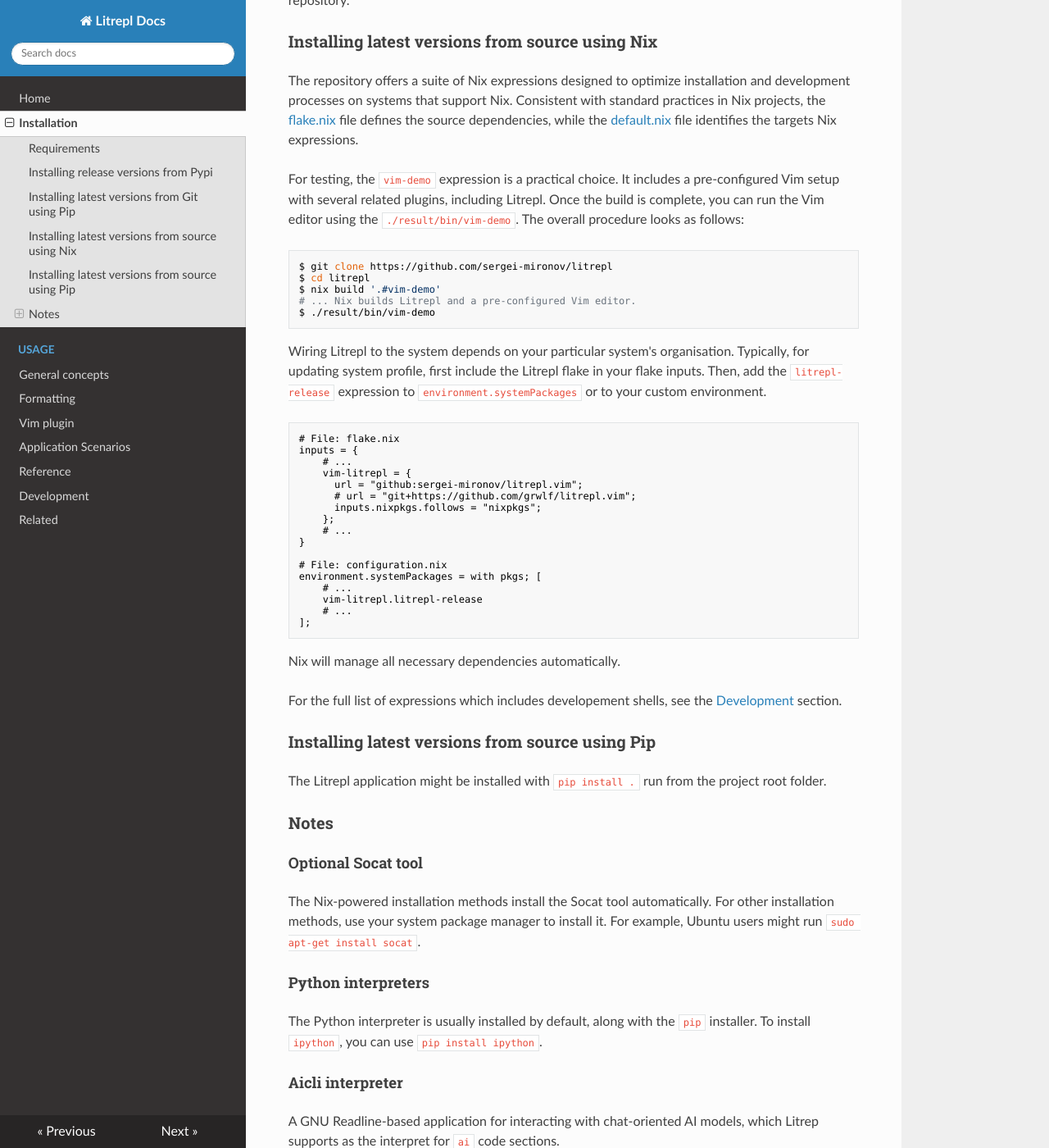
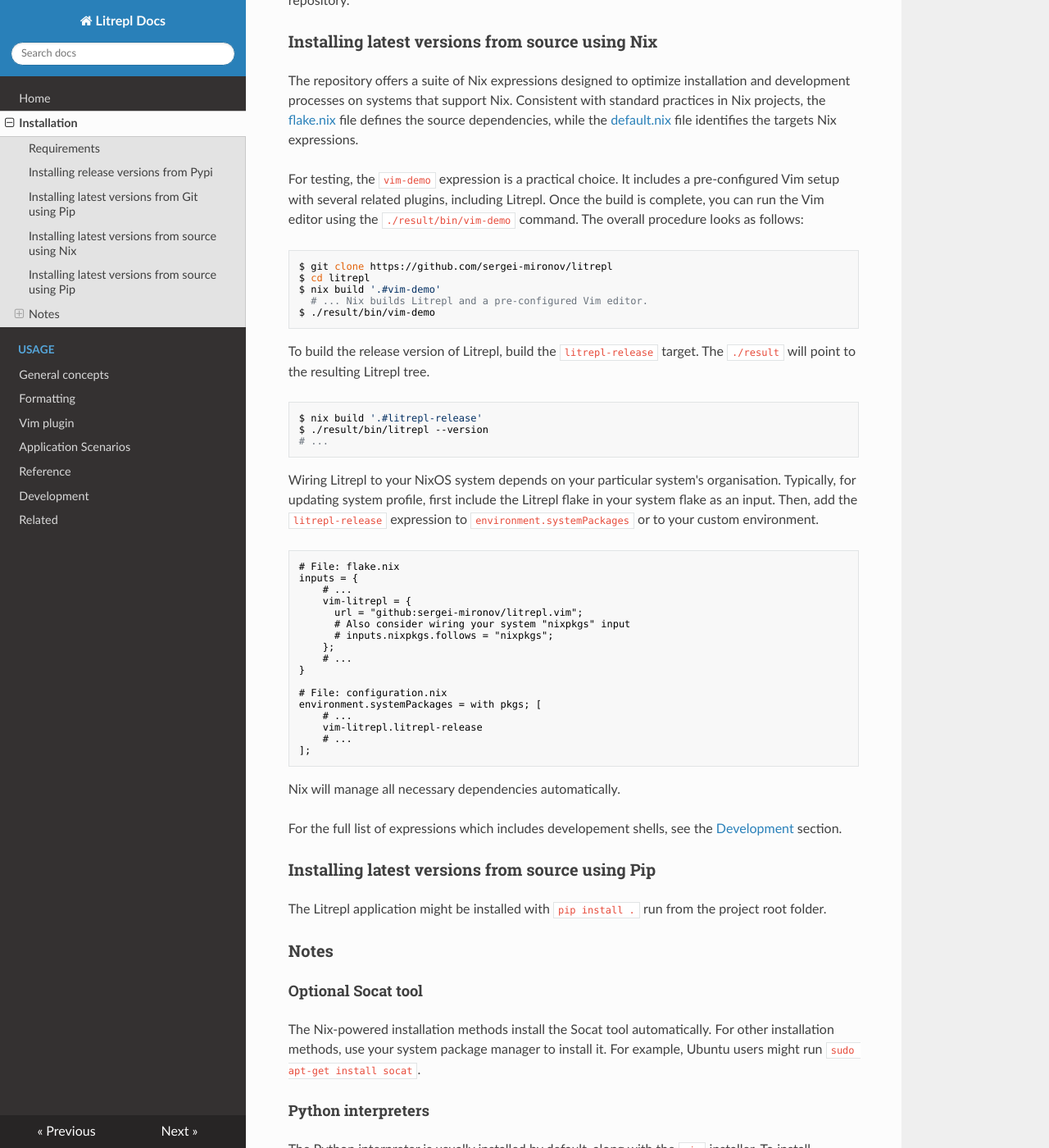
Before and after one commit to sergei-mironov/litrepl, an MkDocs documentation site: the page built from docs/installation.md, in a window 1280 px wide and 1400 px high, scrolled down 925 px. Shown: the whole window at 82% size. Built offline with MkDocs 1.6.1, drawn with Linux system fonts in a browser that asks for light colours; nearby versions of some CDN libraries.

Commit message:
Update installation guide, mention litrepl-release #9

````diff
--- a/docs/installation.md
+++ b/docs/installation.md
@@ -50,20 +50,29 @@
 For testing, the `vim-demo` expression is a practical choice. It includes a
 pre-configured Vim setup with several related plugins, including Litrepl. Once
 the build is complete, you can run the Vim editor using the
-`./result/bin/vim-demo`. The overall procedure looks as follows:
+`./result/bin/vim-demo` command. The overall procedure looks as follows:
 
 ``` sh
 $ git clone https://github.com/sergei-mironov/litrepl
 $ cd litrepl
 $ nix build '.#vim-demo'
-# ... Nix builds Litrepl and a pre-configured Vim editor.
+  # ... Nix builds Litrepl and a pre-configured Vim editor.
 $ ./result/bin/vim-demo
 ```
 
-Wiring Litrepl to the system depends on your particular system's organisation.
-Typically, for updating system profile, first include the Litrepl flake in your
-flake inputs. Then, add the `litrepl-release` expression to
-`environment.systemPackages` or to your custom environment.
+To build the release version of Litrepl, build the `litrepl-release` target. The
+`./result` will point to the resulting Litrepl tree.
+
+``` sh
+$ nix build '.#litrepl-release'
+$ ./result/bin/litrepl --version
+# ...
+```
+
+Wiring Litrepl to your NixOS system depends on your particular system's
+organisation.  Typically, for updating system profile, first include the Litrepl
+flake in your system flake as an input. Then, add the `litrepl-release`
+expression to `environment.systemPackages` or to your custom environment.
 
 ``` nix
 # File: flake.nix
@@ -71,8 +80,8 @@
     # ...
     vim-litrepl = {
       url = "github:sergei-mironov/litrepl.vim";
-      # url = "git+https://github.com/grwlf/litrepl.vim";
-      inputs.nixpkgs.follows = "nixpkgs";
+      # Also consider wiring your system "nixpkgs" input
+      # inputs.nixpkgs.follows = "nixpkgs";
     };
     # ...
 }
````
